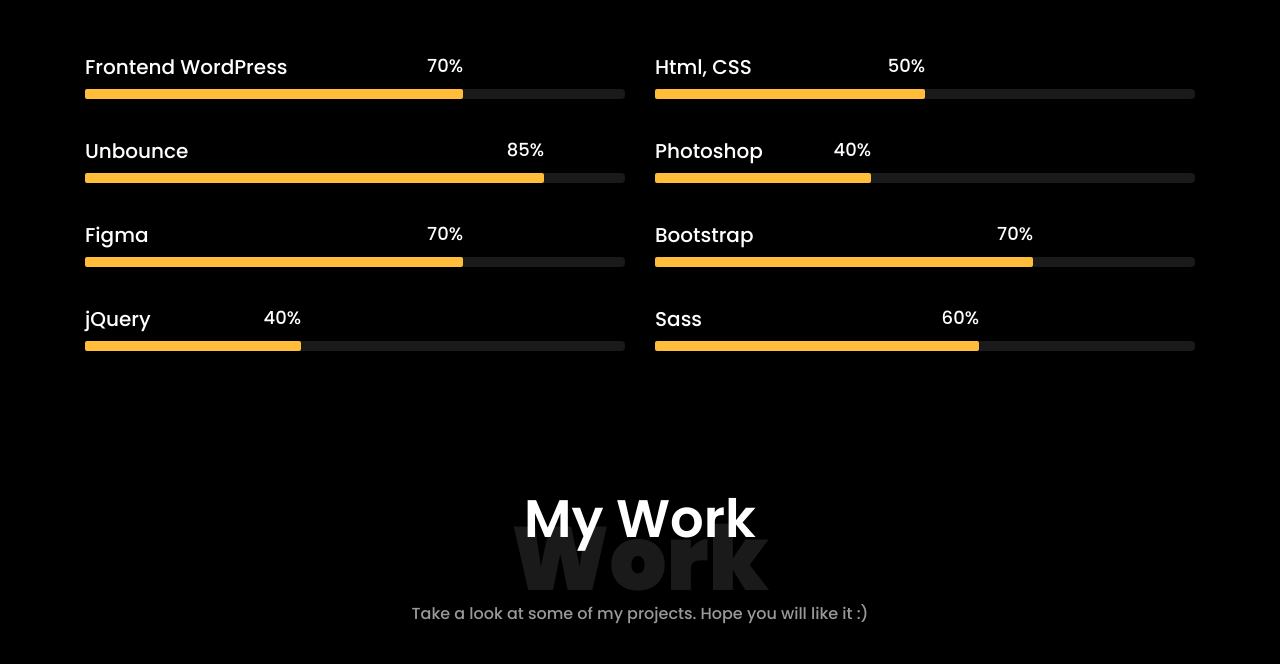
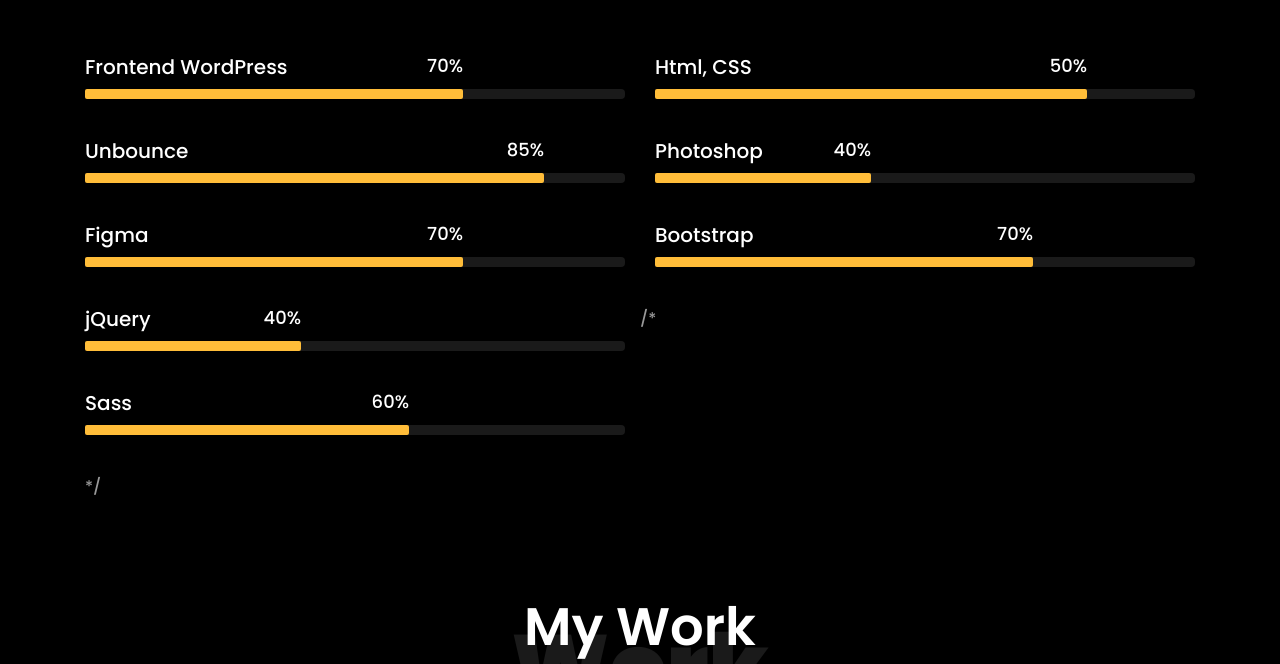
Before and after one commit to mayank-1679/mayank-wd, a plain HTML site: page index.html in a window 1280 px wide. Shown: the part 2337-3001 px from the top of the page. Drawn offline with nearby package versions, Linux system fonts and the light colour scheme.

Commit message:
Update index.html

```diff
--- a/index.html
+++ b/index.html
@@ -169,7 +169,7 @@
         <div class="progress-wrap">
           <h3>Html, CSS</h3>
           <div class="progress">
-             <div class="progress-bar color-2" role="progressbar" aria-valuenow="50" aria-valuemin="0" aria-valuemax="100" style="width:50%">
+             <div class="progress-bar color-2" role="progressbar" aria-valuenow="50" aria-valuemin="0" aria-valuemax="100" style="width:80%">
               <span>50%</span>
               </div>
           </div>
@@ -227,7 +227,7 @@
         </div>
       </div>
 
-      <div class="col-md-6">
+     /* <div class="col-md-6">
         <div class="progress-wrap">
           <h3>Sass</h3>
           <div class="progress">
@@ -235,7 +235,7 @@
               <span>60%</span>
               </div>
           </div>
-        </div>
+        </div>*/
       </div>
     </div>
   </div>
```
